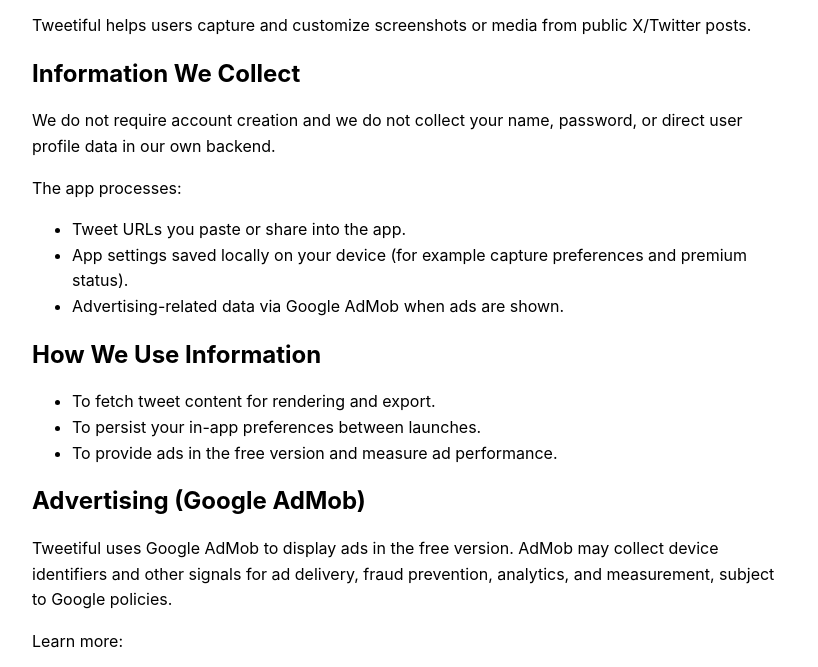
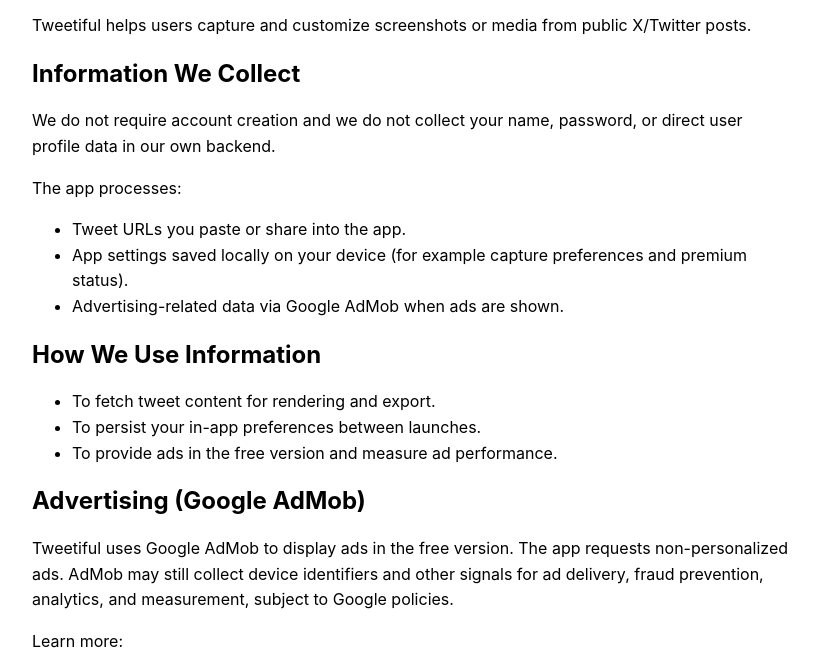
Before and after one commit to zachholt/termsAndService, a plain HTML site: page privacy.html in a window 1280 px wide. Shown: the part 130-797 px from the top of the page, without its empty margins (228-1046 px from the left). Drawn offline with Linux system fonts and the light colour scheme.

Commit message:
Clarify AdMob non-personalized ads in privacy policy

```diff
--- a/privacy.html
+++ b/privacy.html
@@ -35,7 +35,7 @@
   </ul>
 
   <h2>Advertising (Google AdMob)</h2>
-  <p>Tweetiful uses Google AdMob to display ads in the free version. AdMob may collect device identifiers and other signals for ad delivery, fraud prevention, analytics, and measurement, subject to Google policies.</p>
+  <p>Tweetiful uses Google AdMob to display ads in the free version. The app requests non-personalized ads. AdMob may still collect device identifiers and other signals for ad delivery, fraud prevention, analytics, and measurement, subject to Google policies.</p>
   <p>Learn more:</p>
   <ul>
     <li><a href="https://policies.google.com/privacy" rel="noopener noreferrer">Google Privacy Policy</a></li>
```
